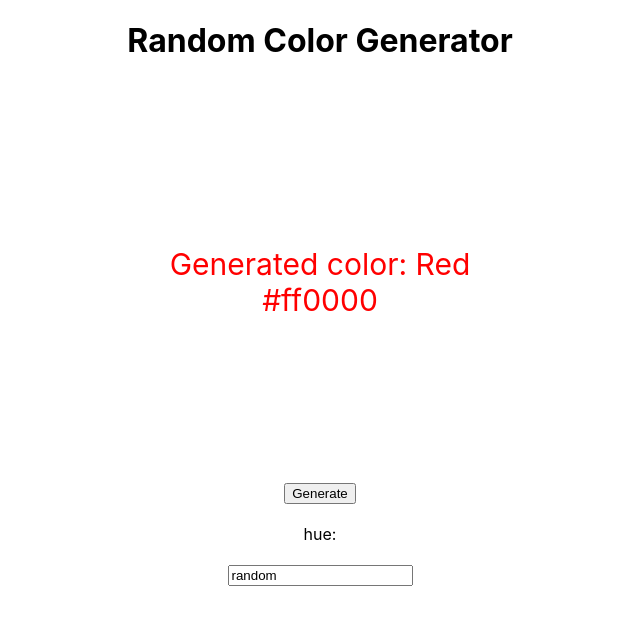
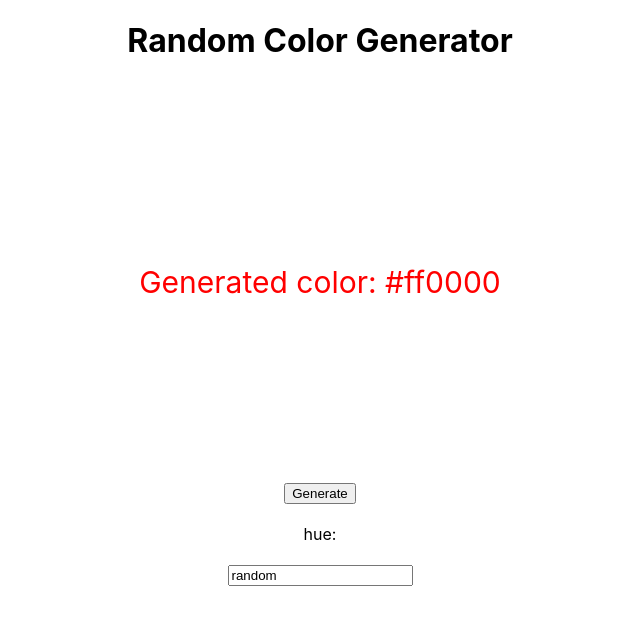
Before and after one commit to rybarska/pjct-react-1-random-color-generator-2, a React (Create React App) app: page / in a window 1280 px wide. Shown: the top 624 px of the page, without its empty margins (320-960 px from the left). Built offline with nearby package versions, Linux system fonts and the light colour scheme.

Commit message:
Remove color name

```diff
--- a/src/App.js
+++ b/src/App.js
@@ -1,11 +1,9 @@
 import './App.css';
-import { GetColorName } from 'hex-color-to-color-name';
 import { randomColor } from 'randomcolor';
 import { useState } from 'react';
 
 function App() {
   const [hexCode, setHexCode] = useState('#ff0000');
-  const [colorName, setColorName] = useState('Red');
   const [colorHue, setColorHue] = useState('random');
   const [colorLuminosity, setColorLuminosity] = useState('random');
   return (
@@ -23,7 +21,7 @@ function App() {
           color: hexCode,
         }}
       >
-        Generated color: {colorName} {} {hexCode}
+        Generated color: {hexCode}
       </div>
       <button
         onClick={() => {
@@ -32,8 +30,6 @@ function App() {
             hue: 'colorHue',
           });
           setHexCode(newHexCode);
-          const newColorName = GetColorName(newHexCode);
-          setColorName(newColorName);
         }}
       >
         Generate
@@ -57,8 +53,6 @@ function App() {
             });
             setColorHue(event.currentTarget.value);
             setHexCode(tweakedHexCode);
-            const tweakedColorName = GetColorName(tweakedHexCode);
-            setColorName(tweakedColorName);
           }}
         />
       </label>
```
